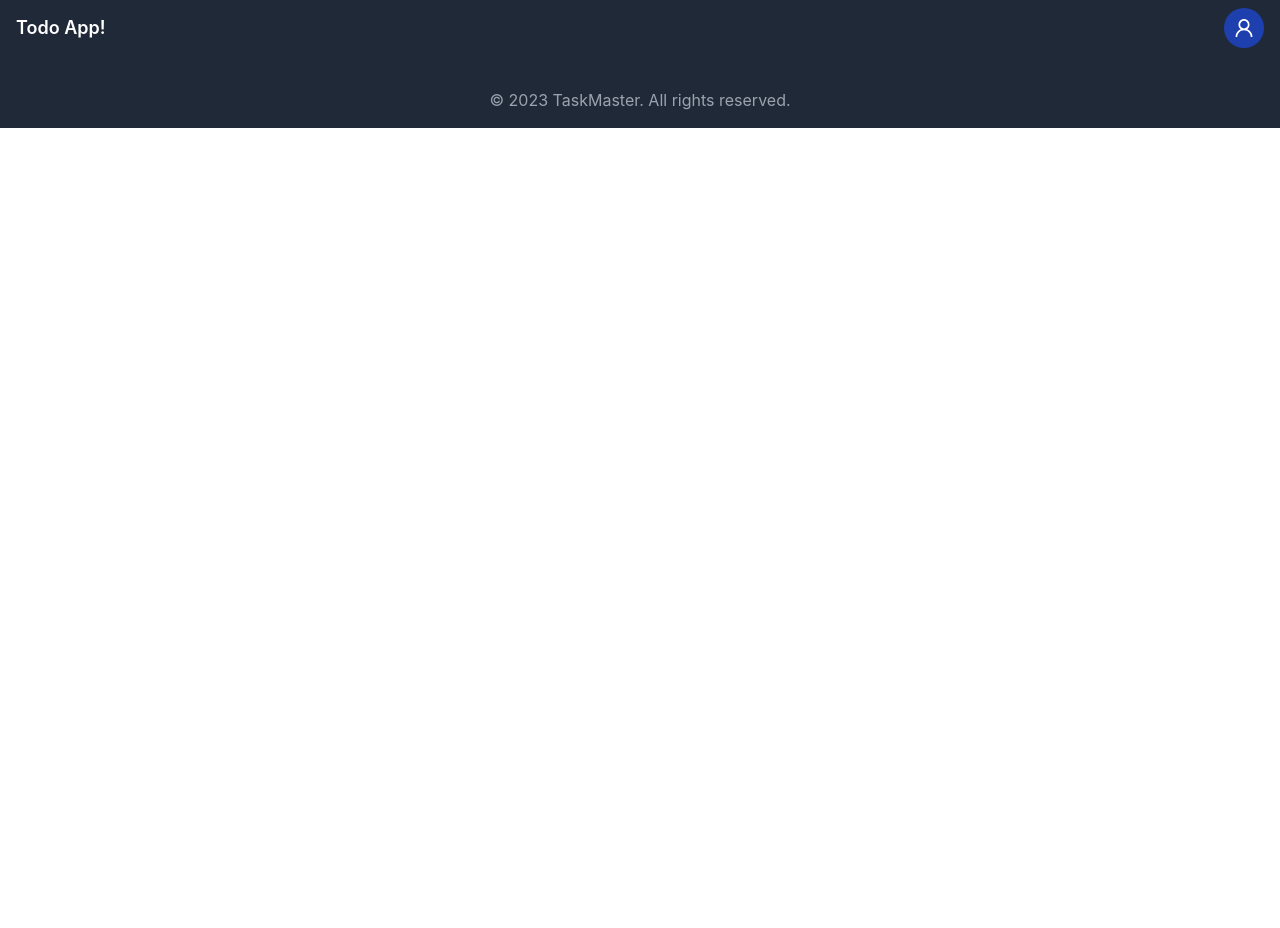
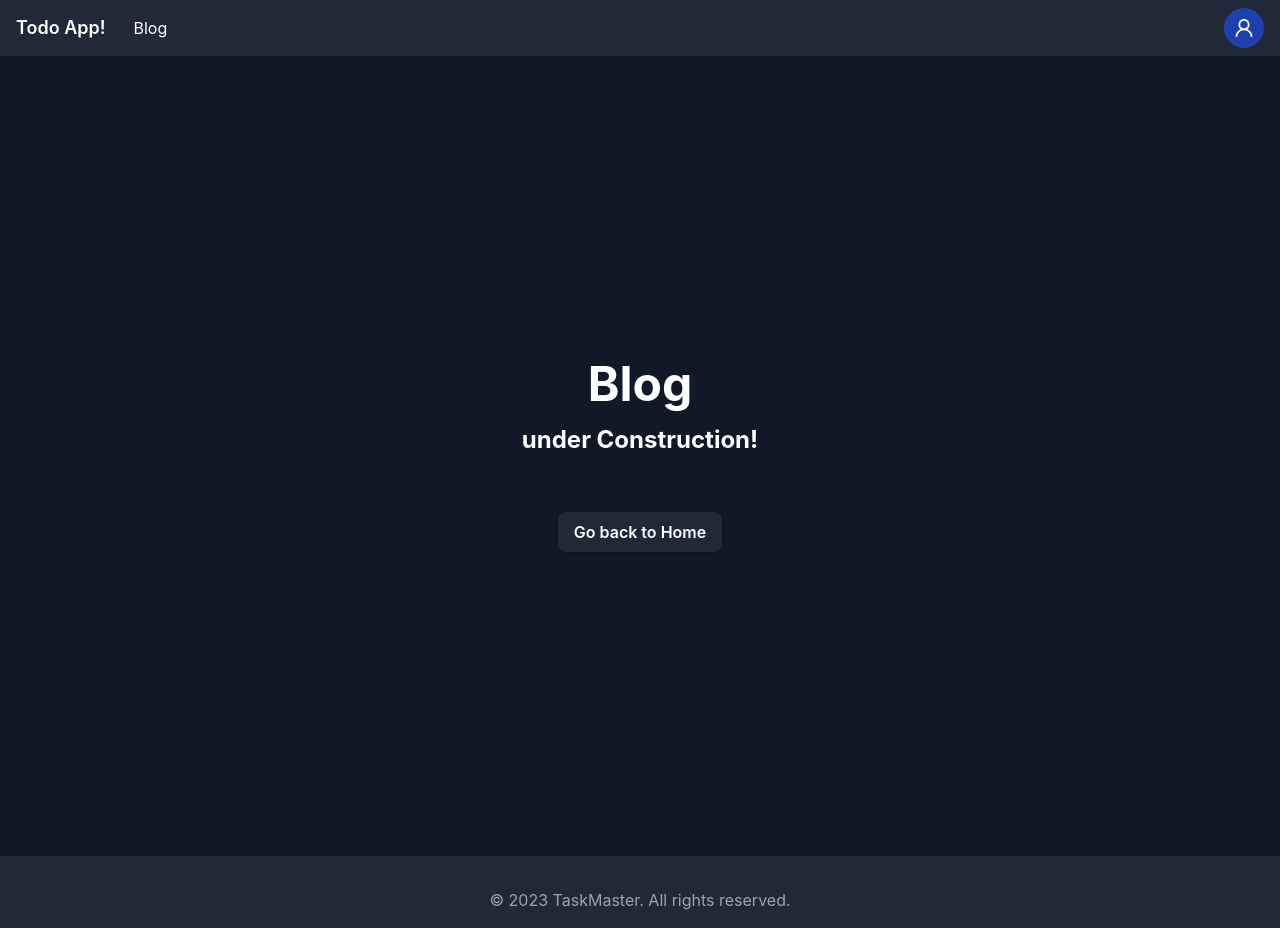
Before and after one commit to JawadSadiq01/Todo-List-FE, a React (Create React App) app in the folder todo-list/: page /blog in a window 1280 px wide. Before the commit the page ends 800 px from the top, so only its background shows below. Built offline with nearby package versions, Linux system fonts and the light colour scheme.

Commit message:
Blog Page added!

```diff
--- a/todo-list/src/Components/Common/Footer.tsx
+++ b/todo-list/src/Components/Common/Footer.tsx
@@ -1,5 +1,3 @@
-import React from 'react'
-
 function footer() {
 	return (
 		<>
--- a/todo-list/src/Components/Common/Header.tsx
+++ b/todo-list/src/Components/Common/Header.tsx
@@ -7,7 +7,8 @@ const Header = () => {
       <div className="max-w-7xl mx-auto px-4">
         <div className="flex justify-between">
           <div className="flex items-center">
-            <span className="text-white text-lg font-semibold">Todo App!</span>
+            <a href="/" className="text-white text-lg font-semibold">Todo App!</a>
+            <a href="/blog" className="inline-block mx-3 py-1 px-4 text-white  rounded-lg  hover:bg-gray-700">Blog</a>
           </div>
           <div className="flex items-center">
             <button>
--- a/todo-list/src/Components/HomePage/TodoCard.tsx
+++ b/todo-list/src/Components/HomePage/TodoCard.tsx
@@ -17,7 +17,6 @@ interface ITodo {
 const TodoCard = () => {
   const [todos, setTodos] = useState<ITodo[]>([]);
   const [inputText, setInputText] = useState('');
-  const [quote, setQuote] = useState({ q: '', a: '' });
   const [isModalOpen, setIsModalOpen] = useState(false);
   const [currentTodo, setCurrentTodo] = useState<ITodo | undefined>();
   const completedTodos = todos.filter(todo => todo.completed).length;
--- /dev/null
+++ b/todo-list/src/Pages/Blog/Blog.tsx
@@ -0,0 +1,10 @@
+const Blog = () => {
+  return (
+    <div className="bg-gray-900 pt-5 pb-5 min-h-screen flex flex-col justify-center items-center">
+      <h1 className='text-5xl font-bold text-white mb-4 text-center'>Blog</h1>
+      <h1 className='text-2xl font-bold text-white mb-4 text-center'>under Construction!</h1>
+      <a href="/" className="mt-10 inline-block py-2 px-4 bg-gray-800 text-white font-semibold rounded-lg shadow-md hover:bg-gray-700">Go back to Home</a>
+    </div>
+  );
+};
+export default Blog;
--- a/todo-list/src/Pages/Home/HomePage.tsx
+++ b/todo-list/src/Pages/Home/HomePage.tsx
@@ -4,6 +4,7 @@ function HomePage() {
   return (
     <div className="bg-white-900 pt-5 pb-5 min-h-screen flex flex-col justify-center items-center">
       <TodoCard />
+      <a href="/blog" className="mt-10 inline-block py-2 px-4 bg-gray-800 text-white font-semibold rounded-lg shadow-md hover:bg-gray-700">Wanna see the Blog!</a>
     </div>
   );
 }
--- a/todo-list/src/routes/routes.tsx
+++ b/todo-list/src/routes/routes.tsx
@@ -1,5 +1,7 @@
+import Blog from "../Pages/Blog/Blog";
 import HomePage from "../Pages/Home/HomePage";
 
 export const routes = [
   { path: "/", Component: HomePage, isPublic: true },
+  { path: "/blog", Component: Blog, isPublic: true },
 ];
```
